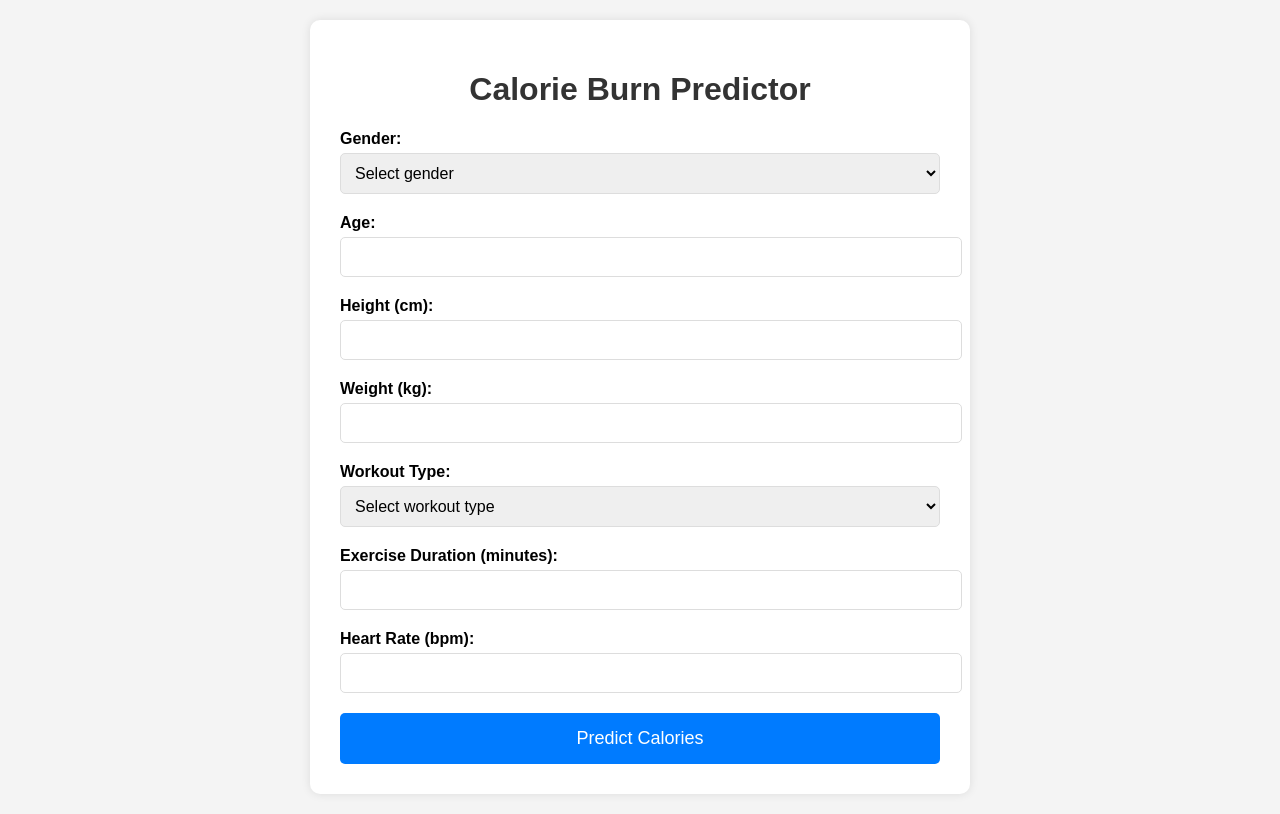
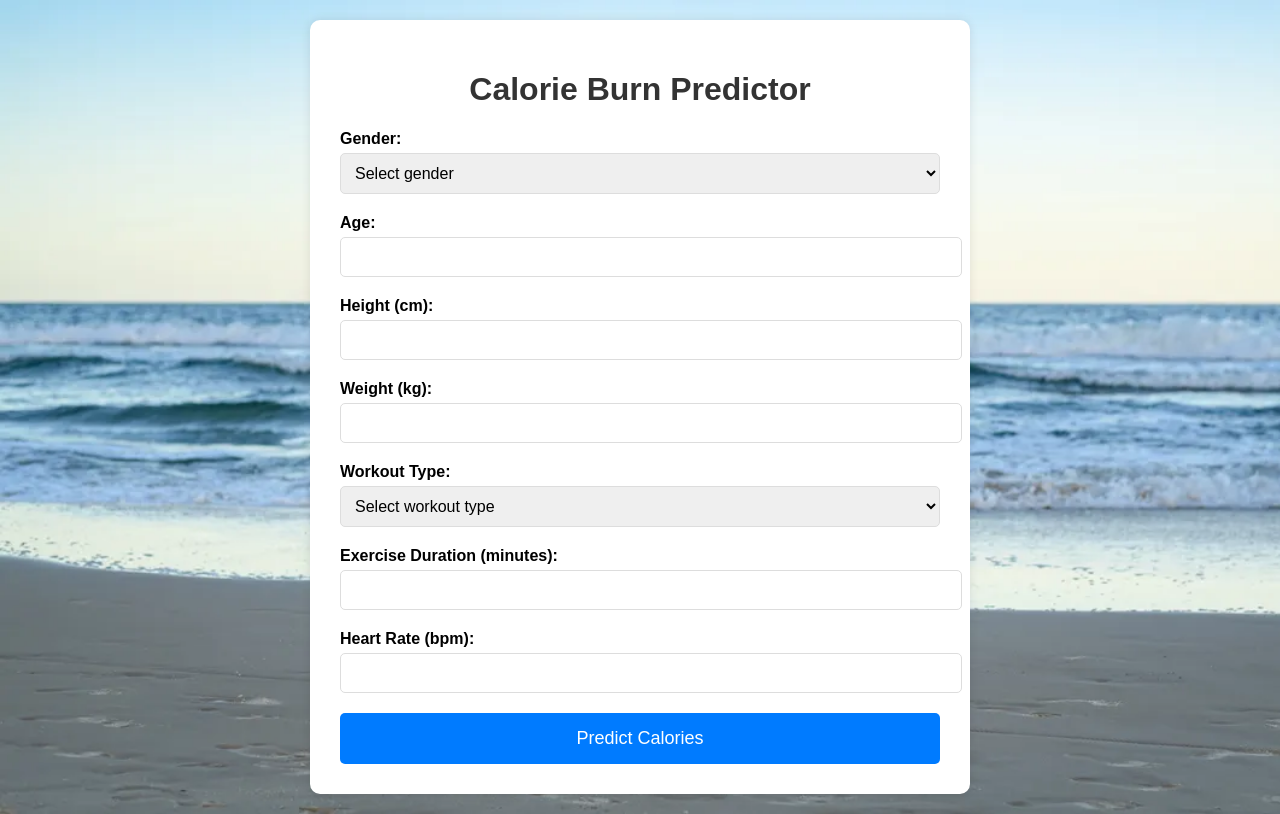
Before and after one commit to christinatongtong/Calories-Estimator, a Flask app: page / in a window 1280 px wide. Run offline with Flask 3, Linux system fonts and the light colour scheme; parts of the project's set-up code (start-up, migrations or seed data) failed here and were passed over.

Commit message:
feat: Add background image to the page

```diff
--- a/static/style.css
+++ b/static/style.css
@@ -1,6 +1,7 @@
 body {
     font-family: Arial, sans-serif;
-    background-color: #f4f4f4;
+    background-image: url('background.jpg');
+    background-size: cover;
     margin: 0;
     padding: 20px;
 }
```
Also changed, not shown: static/background.jpg (added).
